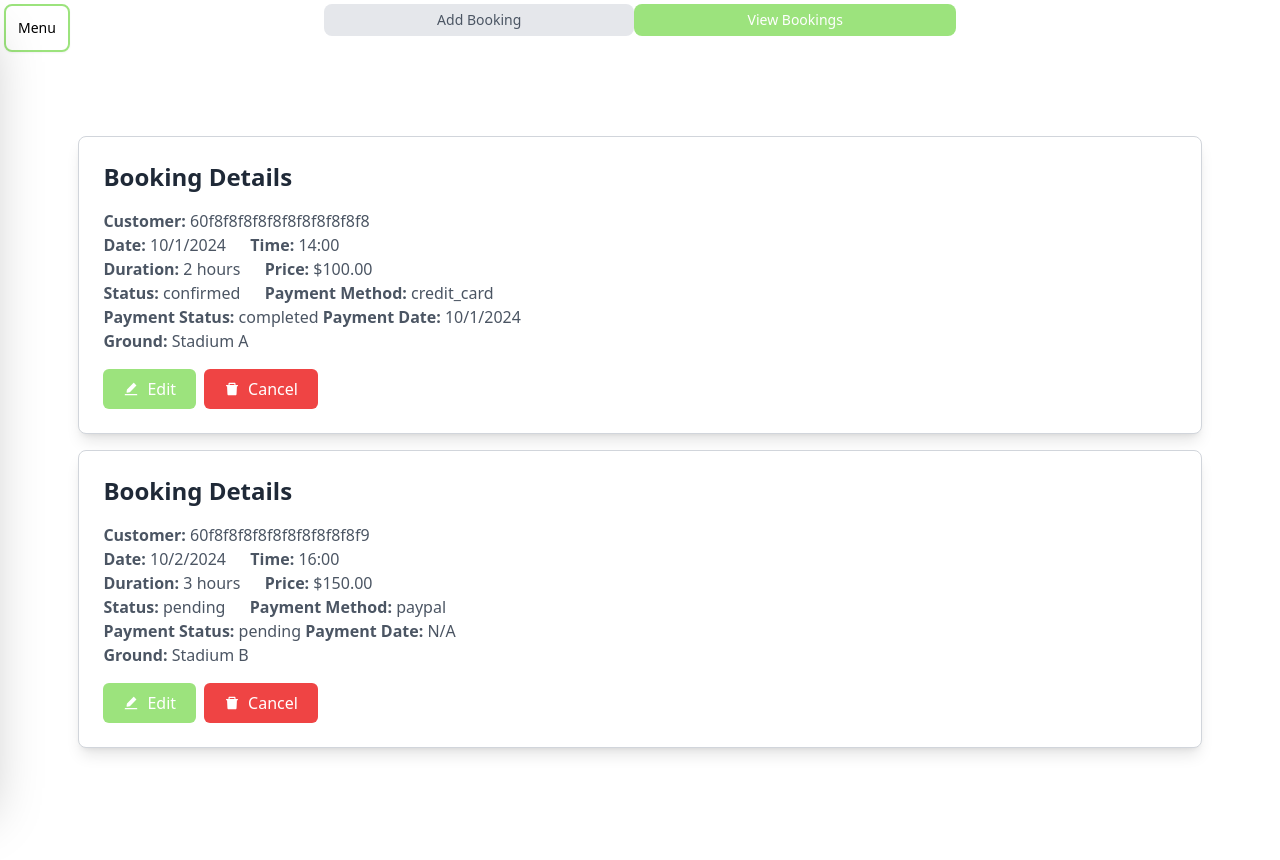
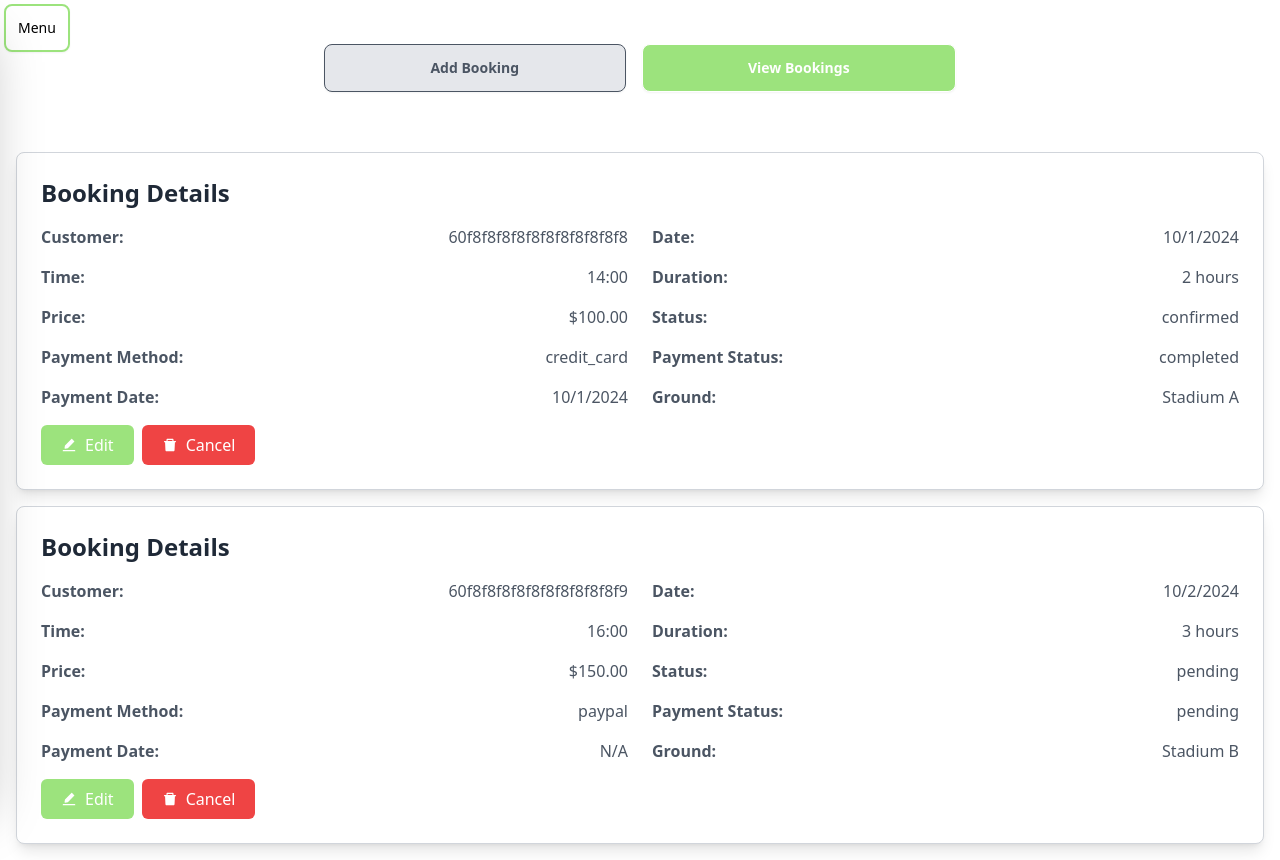
Before and after one commit to mehdikhan55/football-prod, a React (Vite) app: page /admin/dashboard/booking in a window 1280 px wide. Both pictures are taken after a click on the tab "View Bookings". Before the commit the page ends 828 px from the top, so only its background shows below. Built offline with nearby package versions, Linux system fonts and the light colour scheme; what tailwindcss-animated would draw is missing.

Commit message:
calender

```diff
--- a/src/components/booking/bookingCard.jsx
+++ b/src/components/booking/bookingCard.jsx
@@ -1,5 +1,5 @@
-import React from 'react';
-import { AiFillDelete, AiFillEdit } from 'react-icons/ai';
+import React from "react";
+import { AiFillDelete, AiFillEdit } from "react-icons/ai";
 
 const BookingCard = ({ booking, onEdit, onCancel }) => {
   const handleEditClick = () => {
@@ -12,26 +12,81 @@ const BookingCard = ({ booking, onEdit, onCancel }) => {
 
   return (
     <div className="border border-gray-300 rounded-lg p-6 bg-white shadow-lg hover:shadow-xl transition-shadow duration-300">
-      <h3 className="text-2xl font-semibold text-gray-800 mb-4">Booking Details</h3>
-      <p className="text-gray-600"><strong>Customer:</strong> {booking.customer}</p>
-      <p className="text-gray-600"><strong>Date:</strong> {new Date(booking.bookingDate).toLocaleDateString()} &emsp; <strong>Time:</strong> {booking.bookingTime}</p>
-      <p className="text-gray-600"><strong>Duration:</strong> {booking.bookingDuration} hours &emsp; <strong>Price:</strong>  ${booking.bookingPrice.toFixed(2)}</p>
-      <p className="text-gray-600"><strong>Status:</strong> {booking.bookingStatus} &emsp; <strong>Payment Method:</strong> {booking.paymentMethod}</p>
-      <p className="text-gray-600"><strong>Payment Status:</strong> {booking.paymentStatus} <strong>Payment Date:</strong> {booking.paymentDate ? new Date(booking.paymentDate).toLocaleDateString() : 'N/A'}</p>
-      <p className="text-gray-600"><strong>Ground:</strong> {booking.ground}</p>
+      <h3 className="text-2xl font-semibold text-gray-800 mb-4">
+        Booking Details
+      </h3>
+
+
+      <div className="grid grid-cols-1 sm:grid-cols-2 gap-y-4 gap-x-6 text-gray-600">
+        <div className="flex justify-between">
+          <strong>Customer:</strong>
+          <span>{booking.customer}</span>
+        </div>
+
+        <div className="flex justify-between">
+          <strong>Date:</strong>
+          <span>{new Date(booking.bookingDate).toLocaleDateString()}</span>
+        </div>
+
+        <div className="flex justify-between">
+          <strong>Time:</strong>
+          <span>{booking.bookingTime}</span>
+        </div>
+
+        <div className="flex justify-between">
+          <strong>Duration:</strong>
+          <span>{booking.bookingDuration} hours</span>
+        </div>
+
+        <div className="flex justify-between">
+          <strong>Price:</strong>
+          <span>${booking.bookingPrice.toFixed(2)}</span>
+        </div>
+
+        <div className="flex justify-between">
+          <strong>Status:</strong>
+          <span>{booking.bookingStatus}</span>
+        </div>
+
+        <div className="flex justify-between">
+          <strong>Payment Method:</strong>
+          <span>{booking.paymentMethod}</span>
+        </div>
+
+        <div className="flex justify-between">
+          <strong>Payment Status:</strong>
+          <span>{booking.paymentStatus}</span>
+        </div>
+
+        <div className="flex justify-between">
+          <strong>Payment Date:</strong>
+          <span>
+            {booking.paymentDate
+              ? new Date(booking.paymentDate).toLocaleDateString()
+              : "N/A"}
+          </span>
+        </div>
+
+        <div className="flex justify-between">
+          <strong>Ground:</strong>
+          <span>{booking.ground}</span>
+        </div>
+      </div>
 
       <div className="flex gap-2">
         <button
           className="mt-4 bg-primary text-white rounded-md py-2 px-5 focus:outline-none focus:ring-2 transition duration-200 flex items-center justify-center"
           onClick={handleEditClick}
         >
-          <AiFillEdit className="mr-2" /><p>Edit</p>
+          <AiFillEdit className="mr-2" />
+          <p>Edit</p>
         </button>
         <button
           className="mt-4 bg-red-500 text-white rounded-md py-2 px-5 focus:outline-none focus:ring-2 transition duration-200 flex items-center justify-center"
           onClick={handleCancelClick}
         >
-          <AiFillDelete className="mr-2" /><p>Cancel</p>
+          <AiFillDelete className="mr-2" />
+          <p>Cancel</p>
         </button>
       </div>
     </div>
--- a/src/dashboard/booking/addBooking.jsx
+++ b/src/dashboard/booking/addBooking.jsx
@@ -4,9 +4,9 @@ import AdminSiderbar from '../../components/sidebar/sidebar'
 
 const AddBooking = () => {
   return (
-    <div className="pt-16 pb-16">
+    <div className="">
       <AdminSiderbar />
-      <div className="flex flex-col justify-center h-screen gap-4 w-full max-sm:w-full max-md:w-2/3 p-20">
+      <div className="flex flex-col justify-center gap-4 w-full max-sm:w-full max-md:w-2/3">
       <AddBookingForm/>
     </div>
     </div>
--- a/src/dashboard/booking/booking.jsx
+++ b/src/dashboard/booking/booking.jsx
@@ -12,17 +12,17 @@ const Booking = () => {
 
     return (
         <div className='flex flex-col max-w-[1400px] mx-auto'>
-            <div role="tablist" className="tabs tabs-boxed w-1/2 mx-auto ">
+            <div role="tablist" className="tabs tabs-boxed w-1/2 mx-auto gap-4 mt-10">
                 <a
                     role="tab"
-                    className={`tab ${activeTab === 'Add Booking' ? 'tab-active bg-green-700 text-white' : 'bg-gray-200 text-gray-600'}`}
+                    className={`tab btn ${activeTab === 'Add Booking' ? 'tab-active bg-green-700 text-white' : 'bg-gray-200 text-gray-600'}`}
                     onClick={() => handleTabClick('Add Booking')}
                 >
                     Add Booking
                 </a>
                 <a
                     role="tab"
-                    className={`tab ${activeTab === 'View Bookings' ? 'tab-active bg-green-700 text-white' : 'bg-gray-200 text-gray-600'}`}
+                    className={`tab btn ${activeTab === 'View Bookings' ? 'tab-active bg-green-700 text-white' : 'bg-gray-200 text-gray-600'}`}
                     onClick={() => handleTabClick('View Bookings')}
                 >
                     View Bookings
--- a/src/dashboard/booking/viewAllBooking.jsx
+++ b/src/dashboard/booking/viewAllBooking.jsx
@@ -23,9 +23,9 @@ const ViewAllBooking = () => {
     };
 
     return (
-        <div className="pt-10 pb-16">
+        <div className="">
             <AdminSiderbar />
-            <div className="pt-10 flex flex-col justify-start gap-4 w-[90%] mx-auto relative">
+            <div className="pt-10 flex flex-col justify-start gap-4 mx-auto relative">
                 {selectedBooking && (
                     <div
                         className="absolute top-0 left-0 border-primary border-2 rounded-md p-1 text-center bg-primary text-white cursor-pointer"
```
